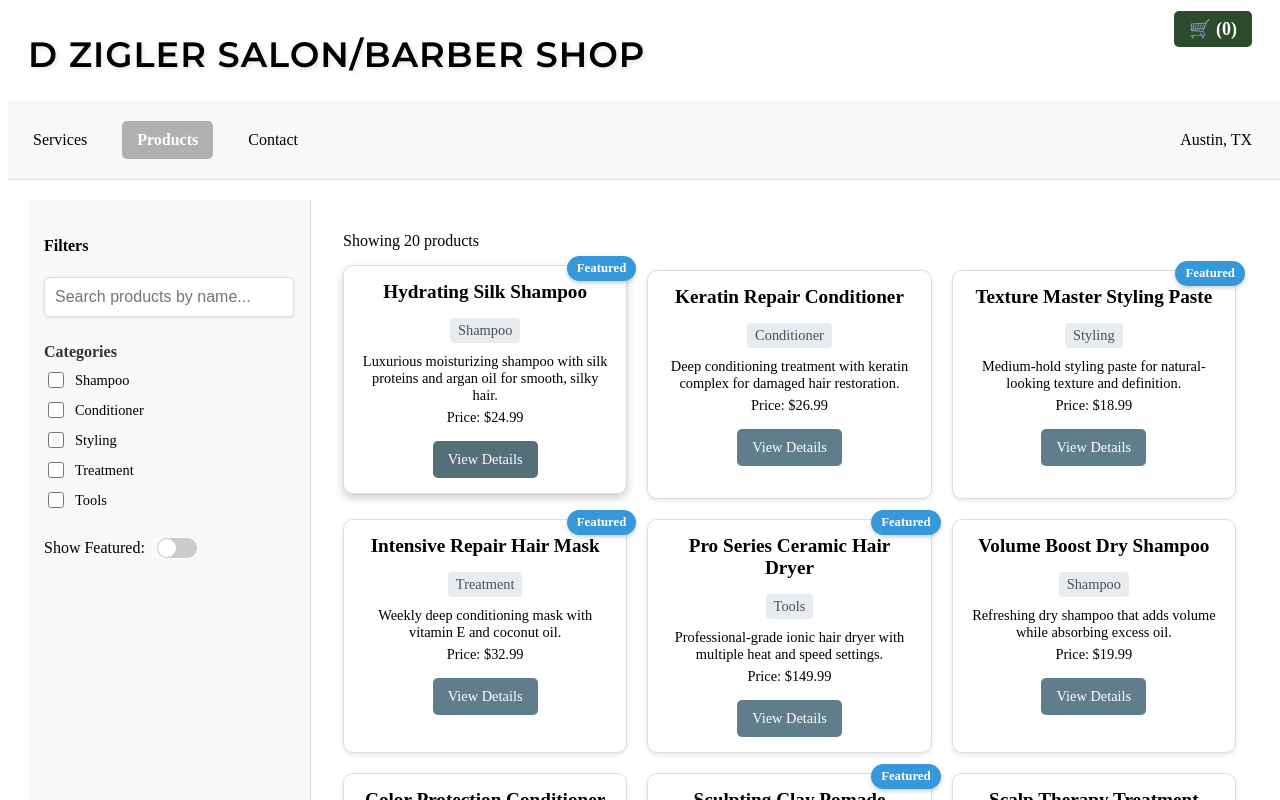
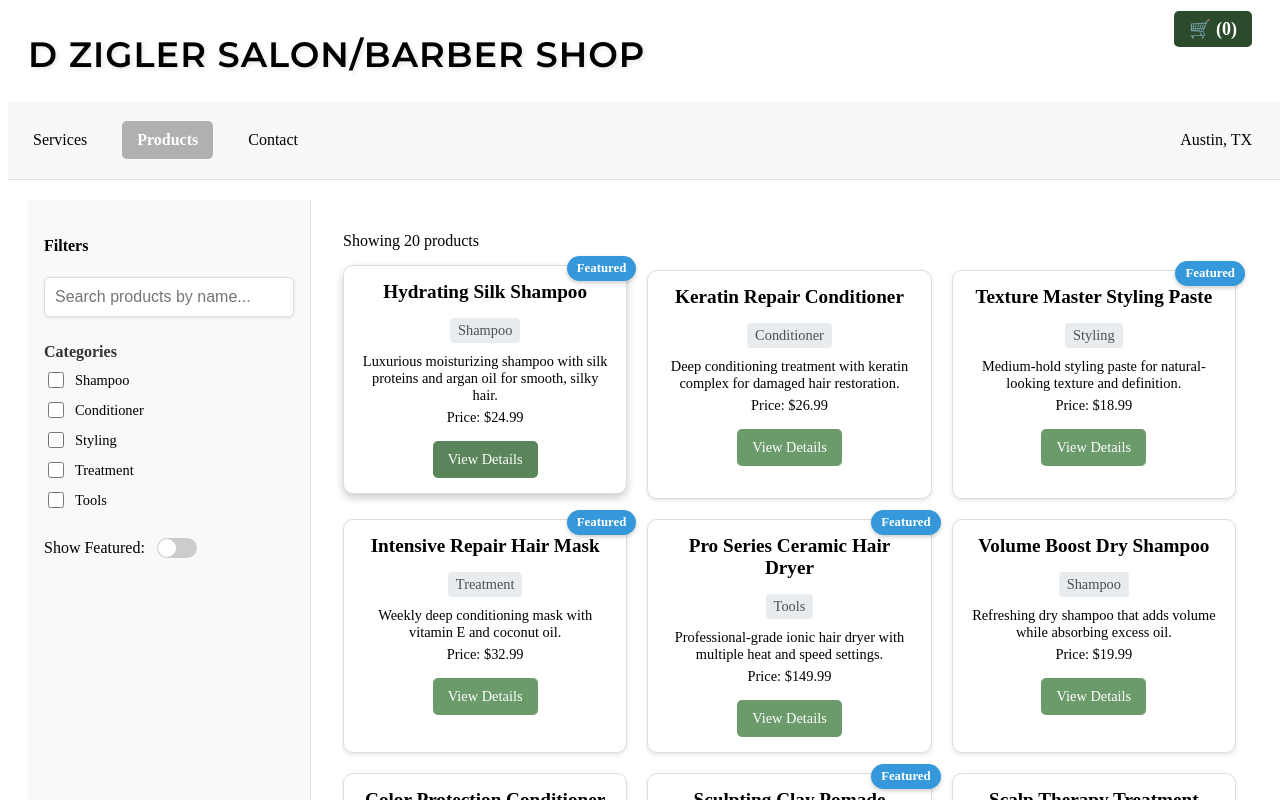
Before and after one commit to jbrnst/salon-barber-app, an Angular app: page /products in a window 1280 px wide. In both pictures the pointer is over the link 485 px from the left and 464 px from the top of the page. Shown: the top 800 px of the page. Built offline with nearby package versions, Linux system fonts and the light colour scheme.

Commit message:
updates button colors

```diff
--- a/src/browse-stylists/browse-stylists.component.css
+++ b/src/browse-stylists/browse-stylists.component.css
@@ -10,7 +10,7 @@
 
 .back-button {
   padding: 8px 16px;
-  background-color: #6b9b6b;
+  background-color: #607d8b;
   color: white;
   border: none;
   border-radius: 4px;
@@ -20,7 +20,7 @@
 }
 
 .back-button:hover {
-  background-color: #5a855a;
+  background-color:#546e7a;
 }
 
 .browse-container {
--- a/src/browse/browse.component.css
+++ b/src/browse/browse.component.css
@@ -189,11 +189,11 @@
   font-size: 0.9rem;
   border-radius: 5px;
   color: #fff;
-  background-color: #607d8b;
+  background-color: #6b9b6b;
   border: none;
   transition: background-color 0.3s ease;
 }
 
 .product-card .btn:hover {
-  background-color: #546e7a;
+  background-color: #5a855a;
 }
```
